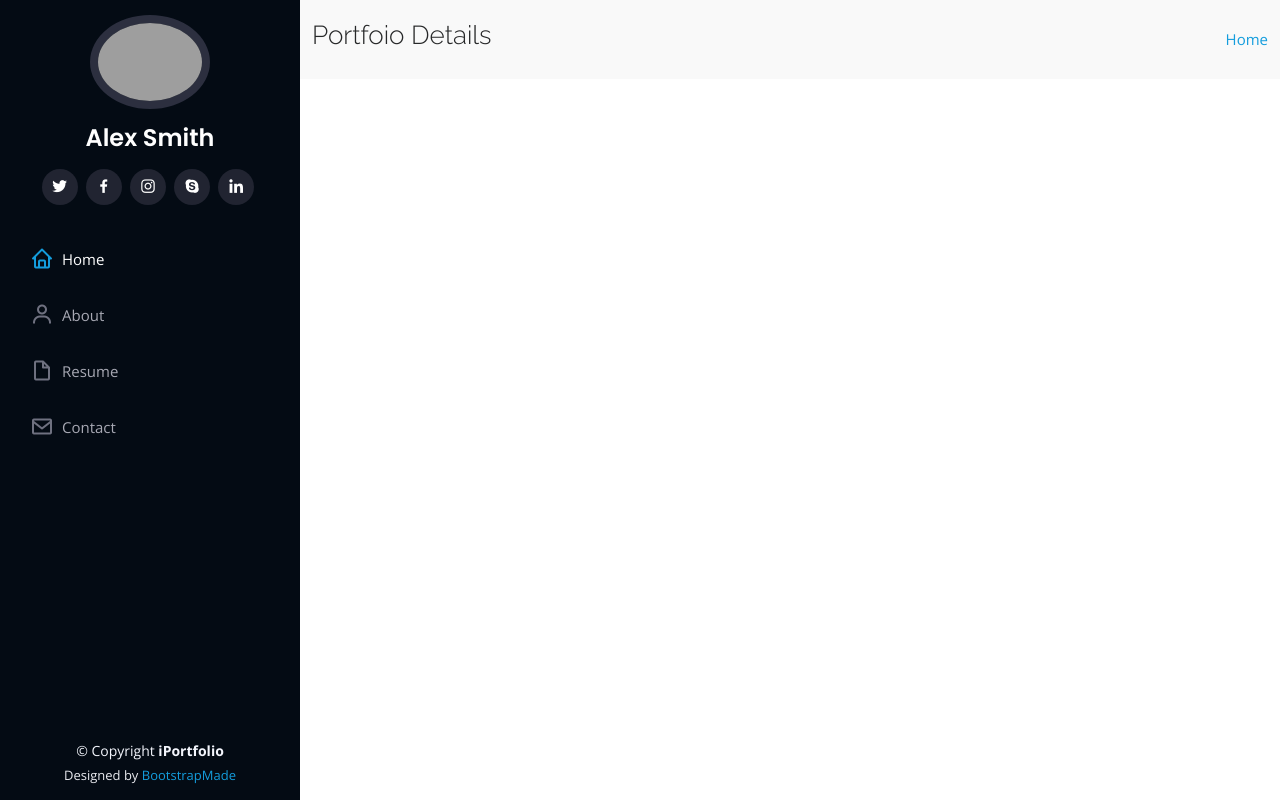
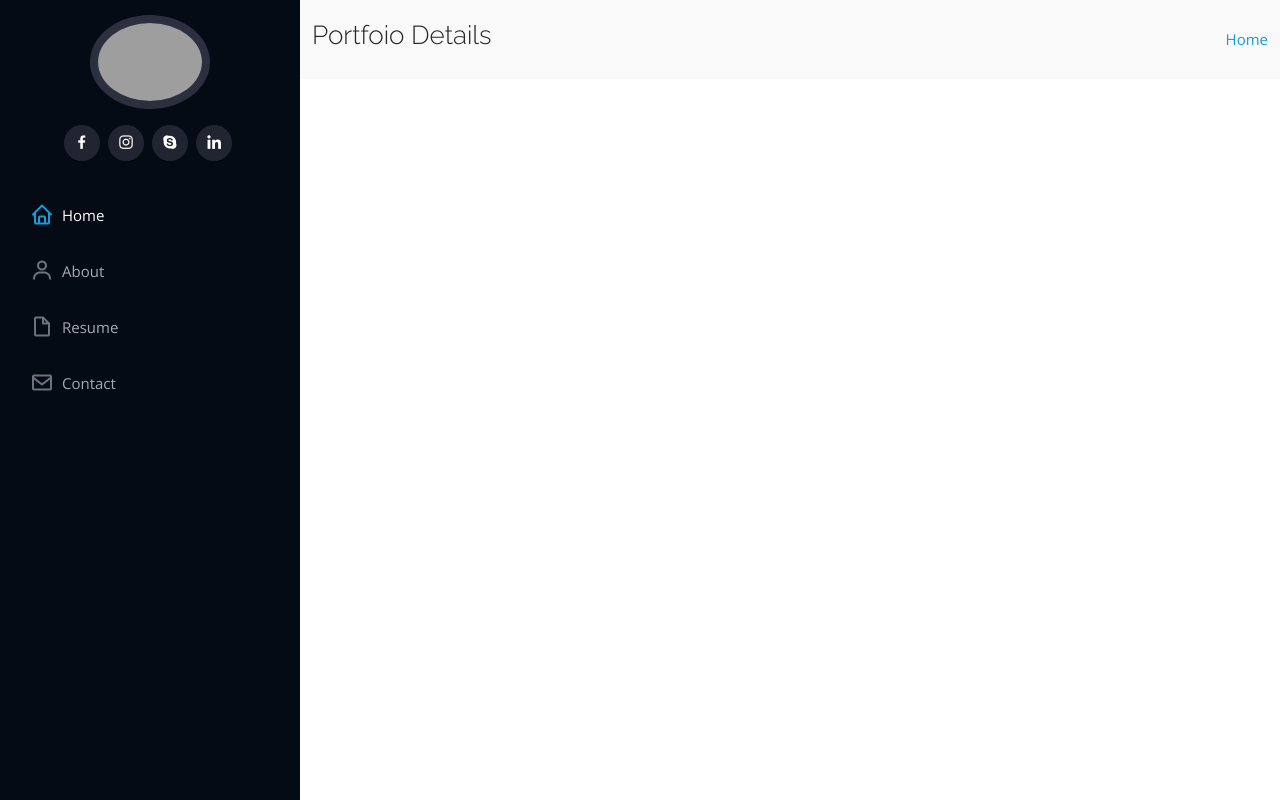
Before and after one commit to saranya729924/Portfolio-Saranya, a plain HTML site: page portfolio-details.html in a window 1280 px wide. Drawn offline with nearby package versions, Linux system fonts and the light colour scheme; grey boxes are pictures that could not be loaded.

```diff
--- a/portfolio-details.html
+++ b/portfolio-details.html
@@ -47,9 +47,9 @@
 
       <div class="profile">
         <img src="assets/img/profile-img.jpg" alt="" class="img-fluid rounded-circle">
-        <h1 class="text-light"><a href="index.html">Alex Smith</a></h1>
+        <h1 class="text-light"><a href="index.html"></a></h1>
         <div class="social-links mt-3 text-center">
-          <a href="#" class="twitter"><i class="bx bxl-twitter"></i></a>
+
           <a href="#" class="facebook"><i class="bx bxl-facebook"></i></a>
           <a href="#" class="instagram"><i class="bx bxl-instagram"></i></a>
           <a href="#" class="google-plus"><i class="bx bxl-skype"></i></a>
@@ -94,14 +94,14 @@
   <footer id="footer">
     <div class="container">
       <div class="copyright">
-        &copy; Copyright <strong><span>iPortfolio</span></strong>
+        <strong><span></span></strong>
       </div>
       <div class="credits">
         <!-- All the links in the footer should remain intact. -->
         <!-- You can delete the links only if you purchased the pro version. -->
         <!-- Licensing information: https://bootstrapmade.com/license/ -->
         <!-- Purchase the pro version with working PHP/AJAX contact form: https://bootstrapmade.com/iportfolio-bootstrap-portfolio-websites-template/ -->
-        Designed by <a href="https://bootstrapmade.com/">BootstrapMade</a>
+         <a href="https://bootstrapmade.com/"></a>
       </div>
     </div>
   </footer><!-- End  Footer -->
```
Also changed, not shown: index.html (+2 -2 lines).
